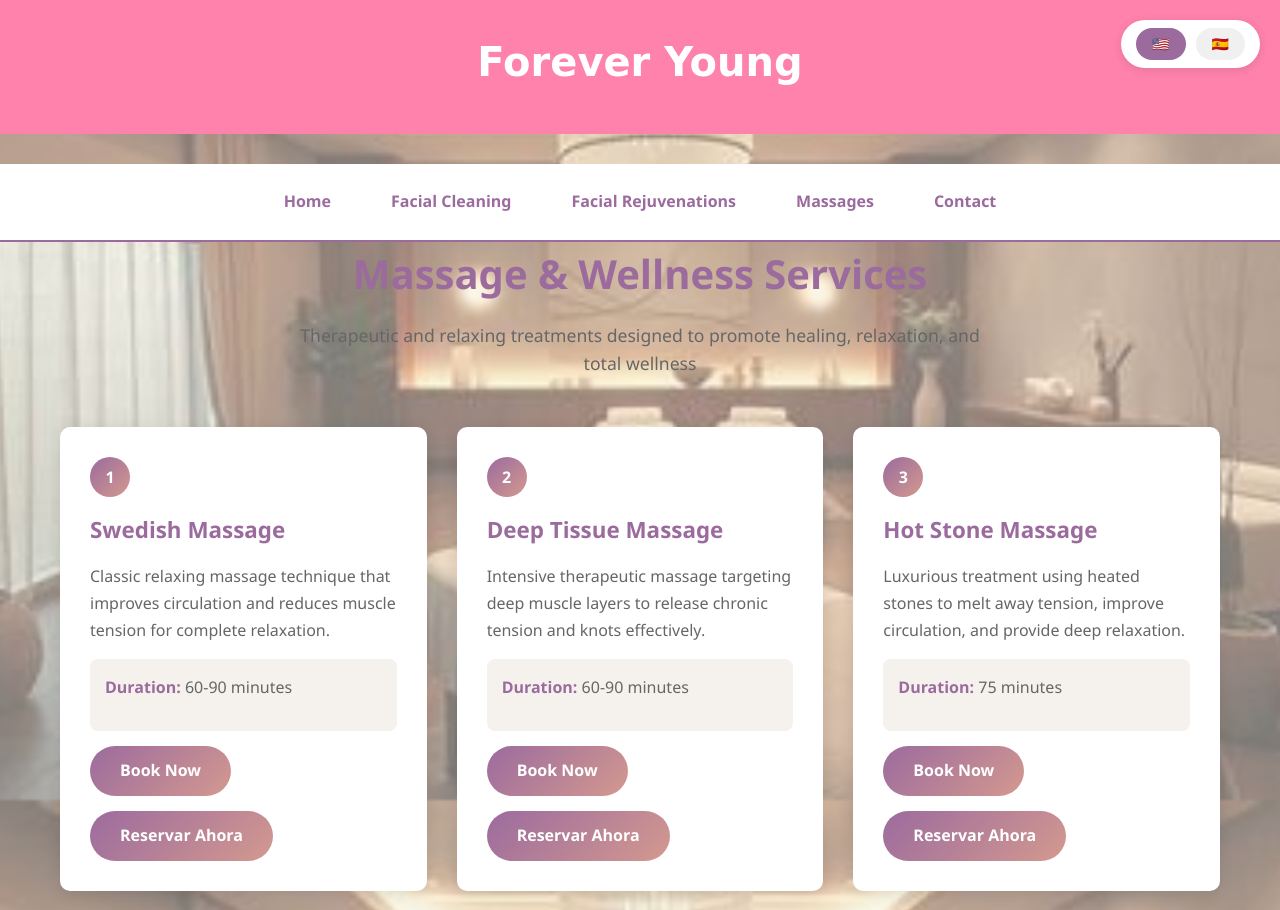
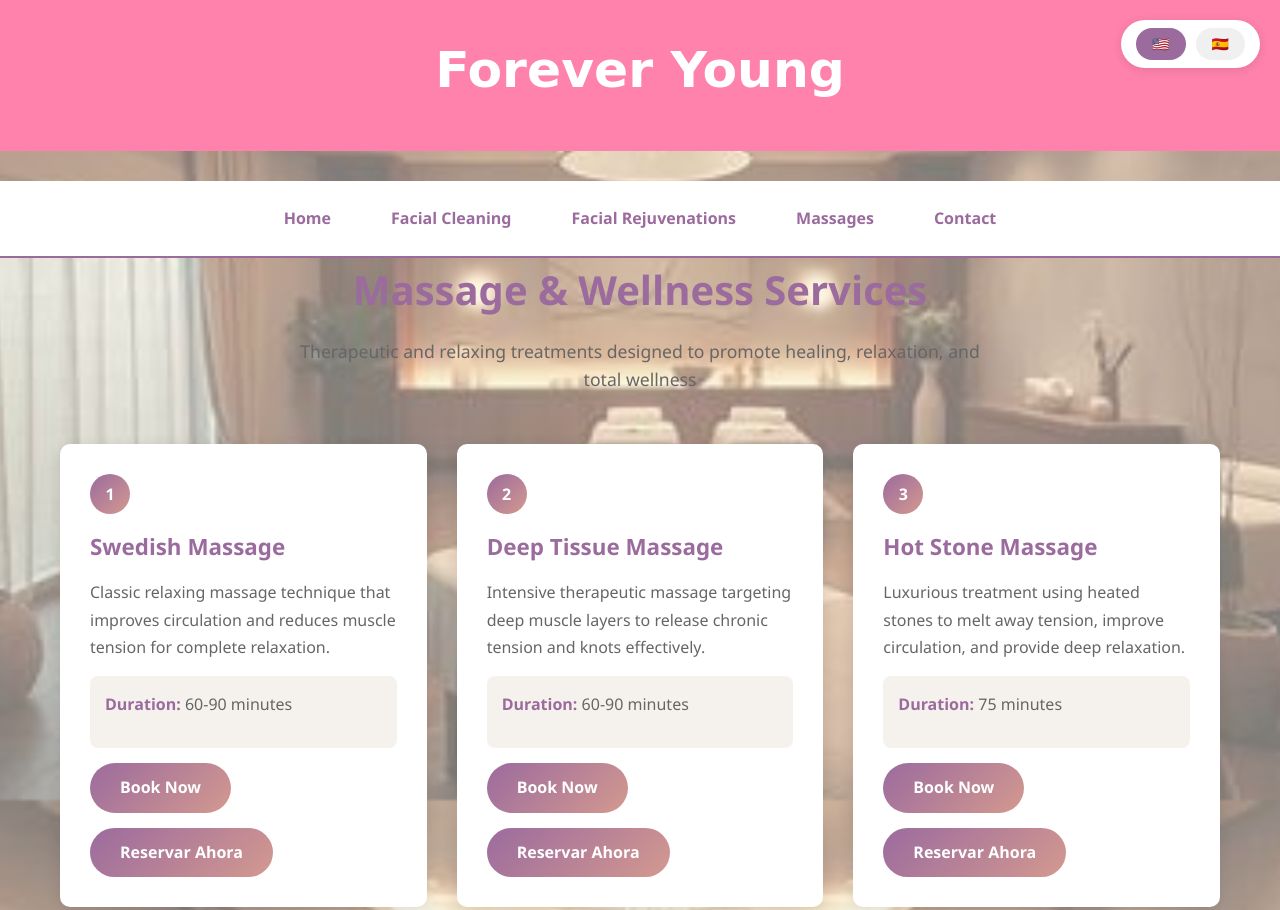
Before and after one commit to cogaston0/vp-beauty-website, a plain HTML site: page massages.html in a window 1280 px wide. Shown: the top 910 px of the page. Drawn offline with Linux system fonts and the light colour scheme; a web font is replaced by a local one.

Commit message:
Increase Forever Young title size by 26% on massages.html

```diff
--- a/massages.html
+++ b/massages.html
@@ -89,7 +89,7 @@
         header h1 {
             color: white;
             font-family: 'Marcelle Script', 'Brush Script MT', cursive;
-            font-size: 2.5rem;
+            font-size: 3.15rem;
             margin-bottom: 10px;
             font-weight: 700;
         }
```
